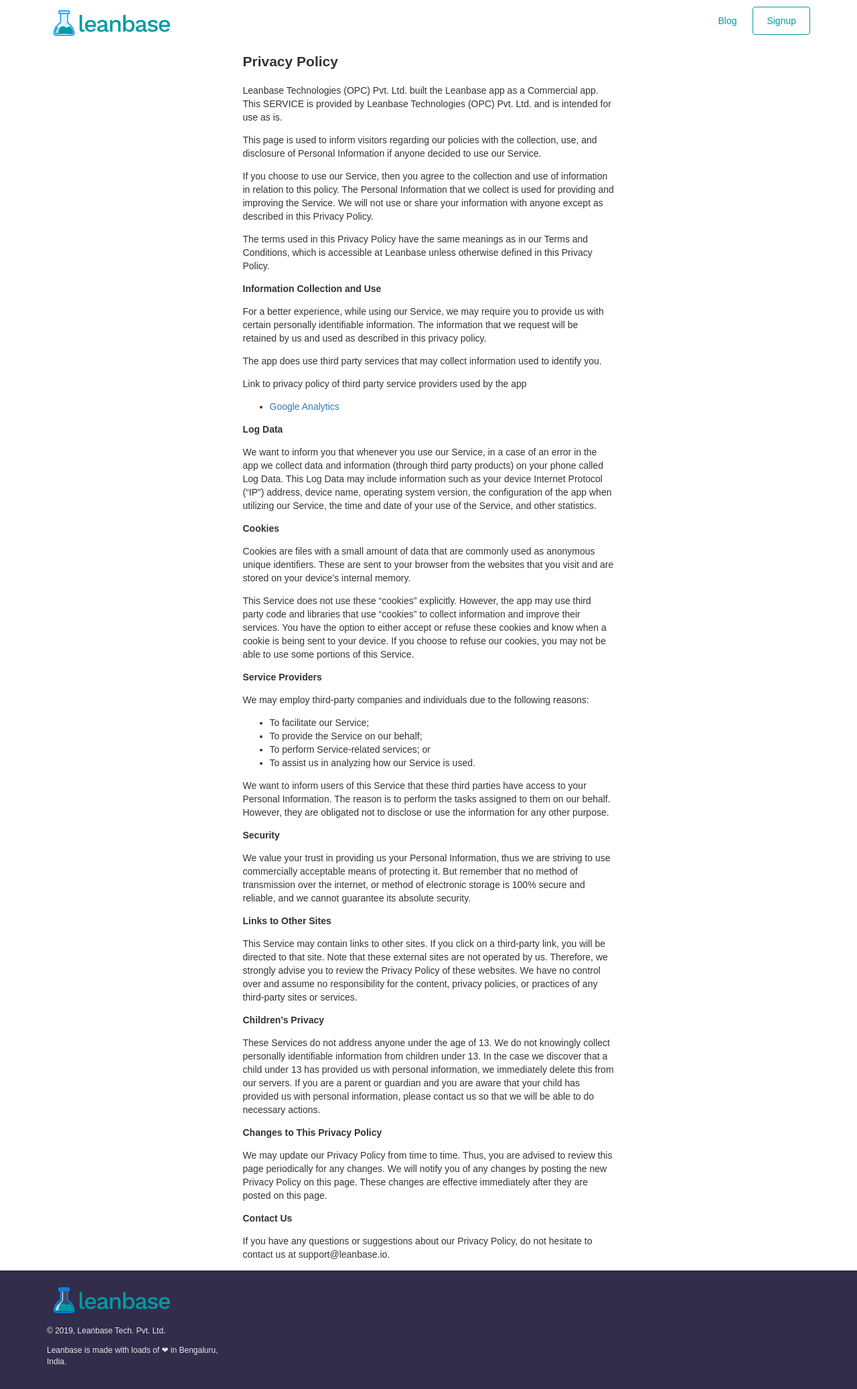
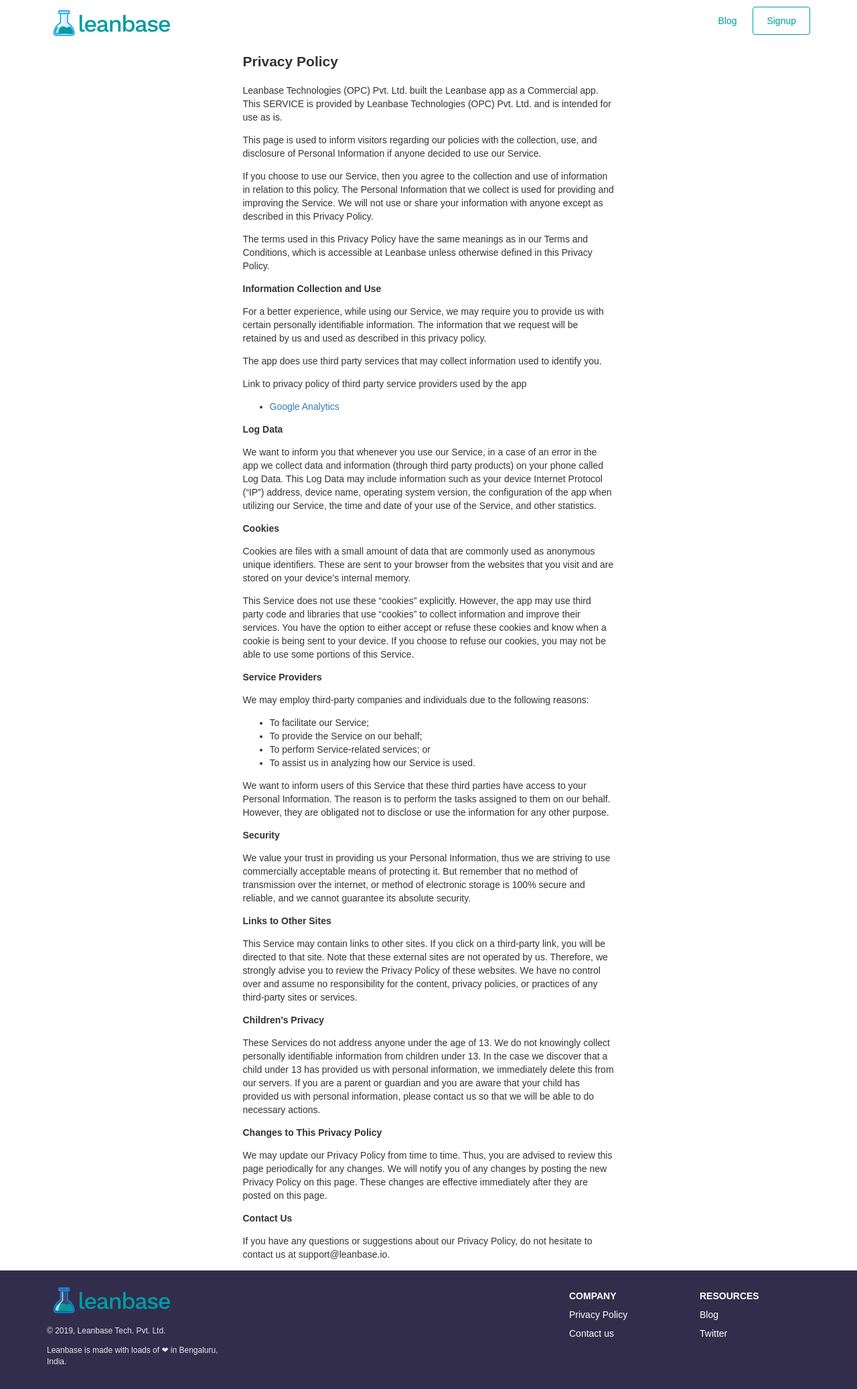
Before and after one commit to Leanbase/presence, a Jekyll site: the page built from about/privacy-policy.md, in a window 1280 px wide. Shown: the whole page at 67% size. Built offline with Jekyll 4.4.1, drawn with Linux system fonts in a browser that asks for light colours.

Commit message:
Add more content to footer

```diff
--- a/_includes/footer.html
+++ b/_includes/footer.html
@@ -1,7 +1,7 @@
 <div class="footer">
   <div class="container">
     <div class="row">
-      <div class="col-lg-3 col-md-3 col-sm-12 col-xs-12">
+      <div class="col-md-3 col-xs-12">
         <a class="logo" href="/"><img src="/assets/images/logo-full.svg" alt="leanbase"></a>
         <p>
           &copy; 2019, Leanbase Tech. Pvt. Ltd.
@@ -10,6 +10,20 @@
             Leanbase is made with loads of ❤ in Bengaluru, India.
         </p>
       </div>
+      <div class="col-md-offset-5 col-md-2 col-xs-12">
+        <ul>
+          <li><h2>Company</h2></li>
+          <li><a href="/about/privacy-policy">Privacy Policy</a></li>
+          <li><a href="mailto:support@leanbase.io">Contact us</a></li>
+        </ul>
+      </div>
+      <div class="col-md-2 col-xs-12">
+        <ul>
+          <li><h2>Resources</h2></li>
+          <li><a href="/blog/">Blog</a></li>
+          <li><a href="https://twitter.com/LeanbaseHQ">Twitter</a></li>
+        </ul>
+      </div>
     </div>
   </div>
 </div>
--- a/assets/scss/_footer.scss
+++ b/assets/scss/_footer.scss
@@ -17,4 +17,34 @@
     font-size: 12px;
     font-weight: 400;
   }
+
+  ul {
+    display: block;
+    padding: 0; margin: 0;
+    text-align: left;
+
+    li {
+      display: block;
+      padding: 0; margin: 8px 0;
+      list-style-type: none;
+
+      color: white;
+
+      h2 {
+        text-transform: uppercase;
+        font-weight: 700;
+        font-size: 1em;
+        margin: 0;
+      }
+
+      a {
+        color: white;
+        text-decoration: none;
+
+        &:hover {
+          text-decoration: underline;
+        }
+      }
+    }
+  }
 }
```
